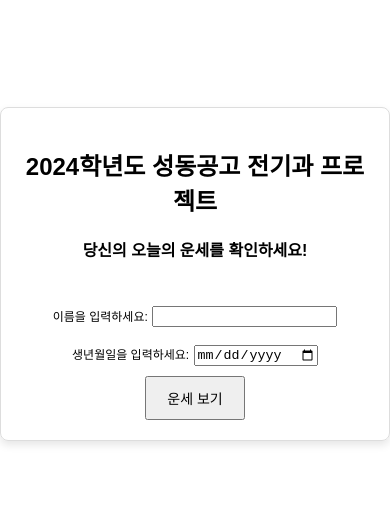
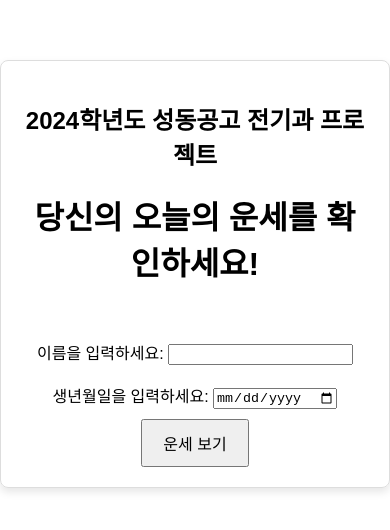
Before and after one commit to sdong123/GTK, a plain HTML site: page index.html in a window 390 px wide. Shown: the part 148-678 px from the top of the page. Drawn offline with Linux system fonts and the light colour scheme.

Commit message:
Update index.html
Signed-off-by: GTK <syinnn@sdth.hs.kr>

```diff
--- a/index.html
+++ b/index.html
@@ -72,18 +72,6 @@
             from { opacity: 0; transform: scale(0.9); }
             to { opacity: 1; transform: scale(1); }
         }
-         /* 반응형 스타일: 작은 화면에서 조정 */
-        @media (max-width: 768px) {
-            h1 {
-                font-size: 16px; /* 헤더 폰트 크기 축소 */
-            }
-
-            label {
-                font-size: 12px; /* 레이블 폰트 크기 축소 */
-            }
-
-            button {
-                font-size: 14px; /* 버튼 폰트 크기 축소 */
     </style>
 </head>
 <body>
```
